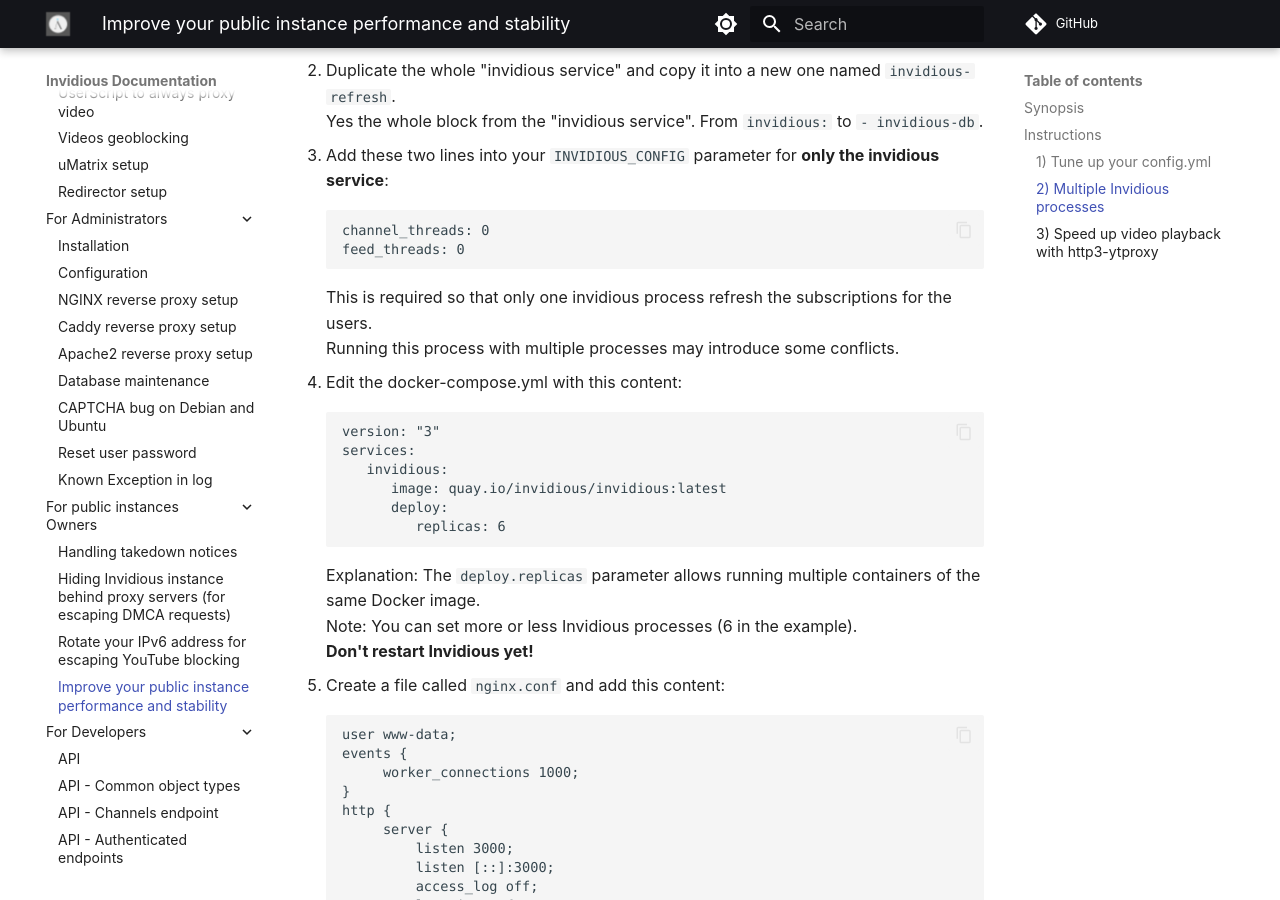
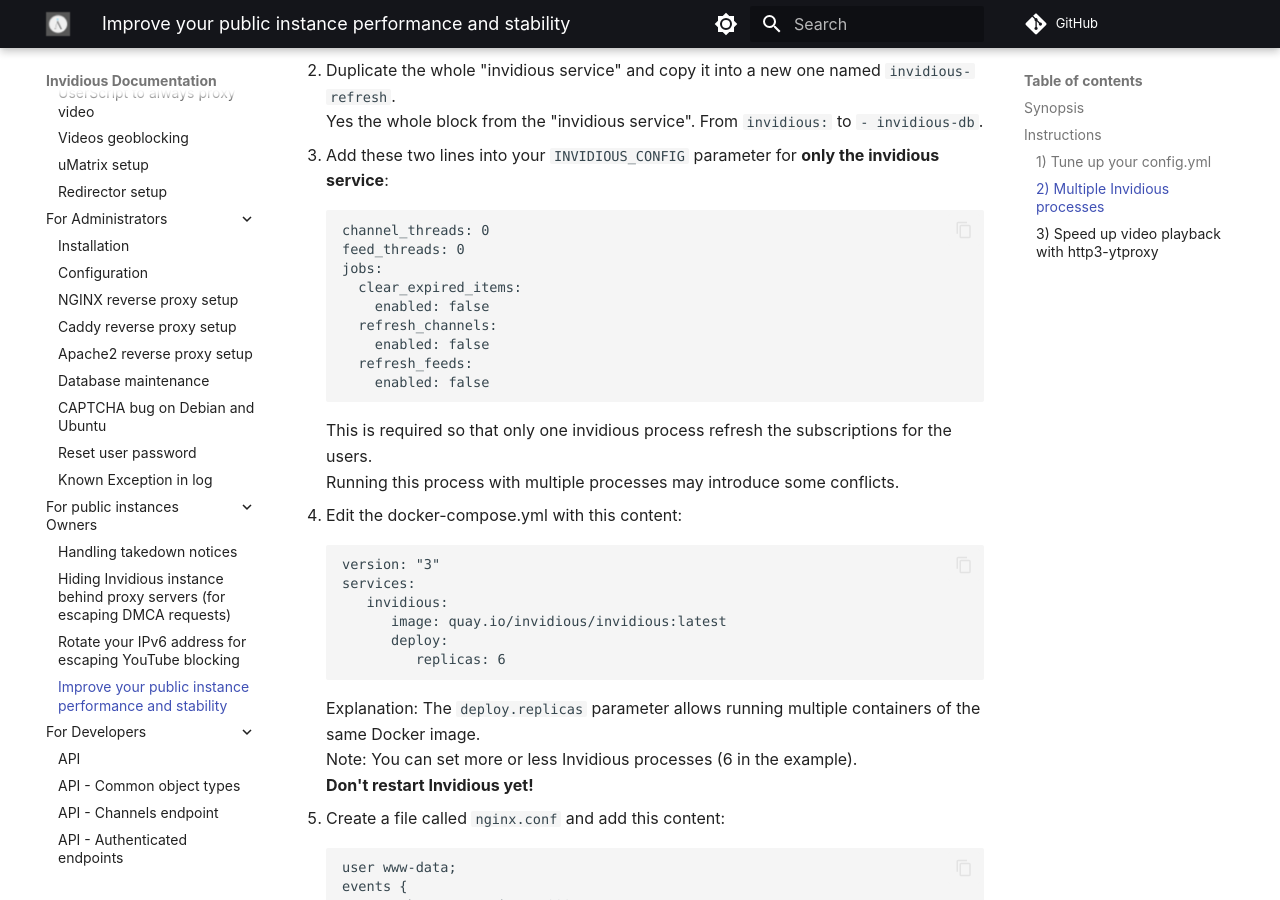
Before and after one commit to iv-org/documentation, an MkDocs documentation site: the page built from docs/improve-public-instance.md, in a window 1280 px wide and 900 px high, scrolled down 1280 px. Built offline with MkDocs 1.6.1 and Material for MkDocs 9.7.7, drawn with Linux system fonts in a browser that asks for light colours; comment, search, counter and statistics services are not loaded.

Commit message:
Disable all jobs on the multiple processes

````diff
--- a/docs/improve-public-instance.md
+++ b/docs/improve-public-instance.md
@@ -39,6 +39,13 @@
    ```
    channel_threads: 0
    feed_threads: 0
+   jobs:
+     clear_expired_items:
+       enabled: false
+     refresh_channels:
+       enabled: false
+     refresh_feeds:
+       enabled: false
    ```
    This is required so that only one invidious process refresh the subscriptions for the users.
    Running this process with multiple processes may introduce some conflicts.
@@ -133,6 +140,13 @@
                     https_only: true
                     statistics_enabled: true
                     hmac_key: "CHANGE_ME!!"
+                    jobs:
+                      clear_expired_items:
+                        enabled: false
+                      refresh_channels:
+                        enabled: false
+                      refresh_feeds:
+                        enabled: false
             healthcheck:
                 test: wget -nv --tries=1 --spider http://127.0.0.1:3000/api/v1/trending || exit 1
                 interval: 30s
````
